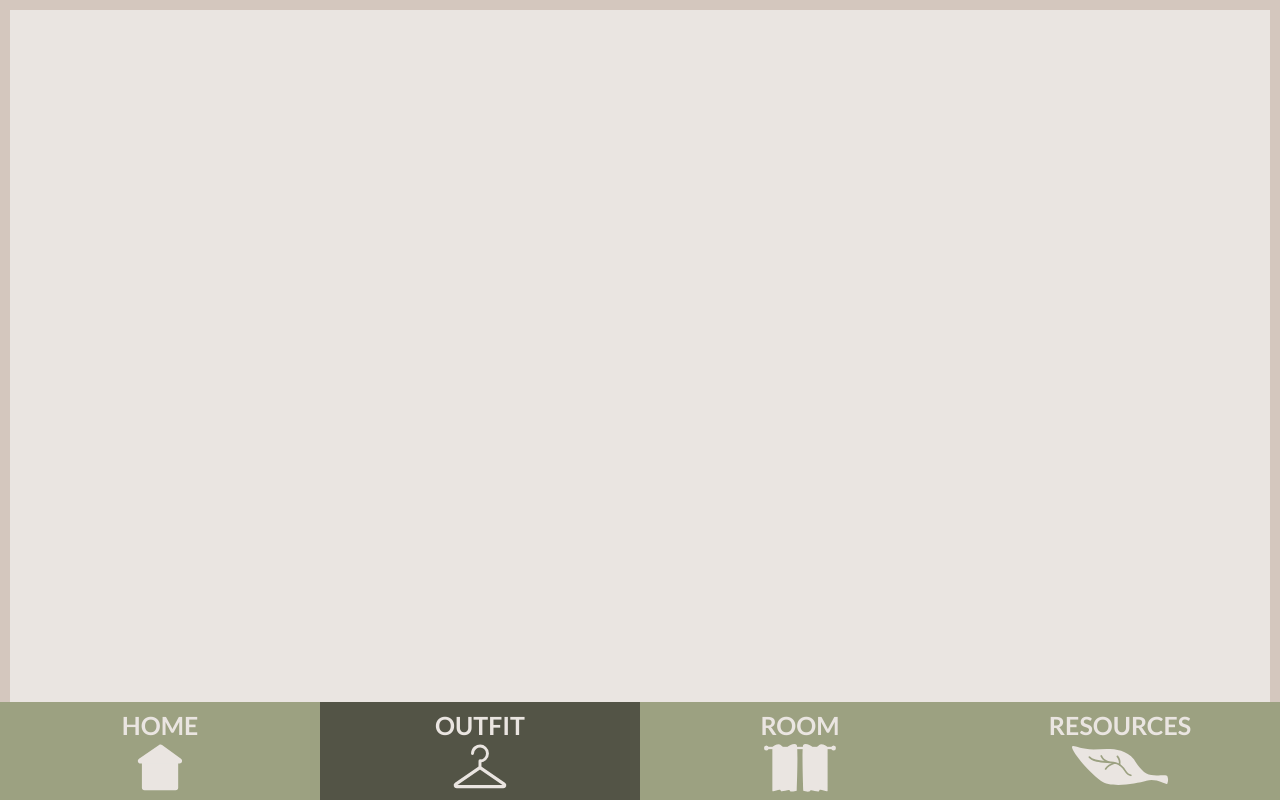
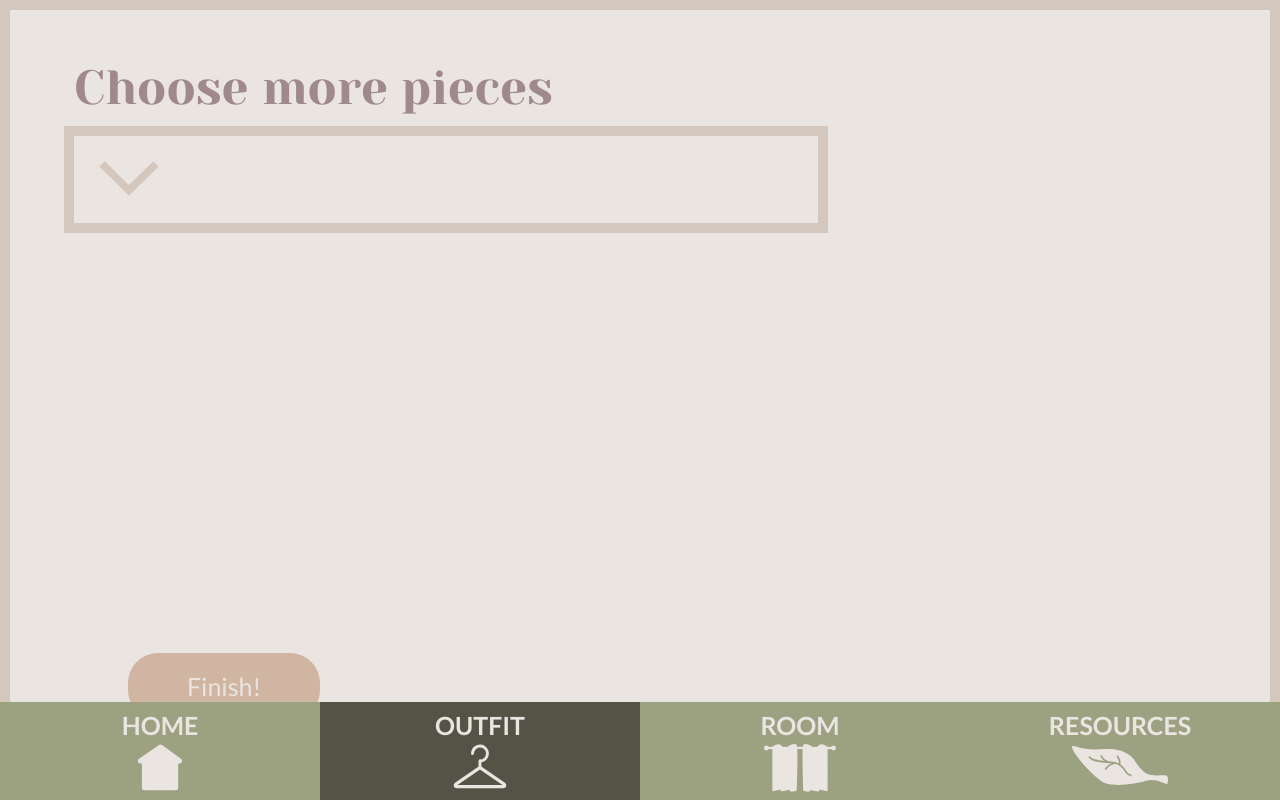
Before and after one commit to david0han/fitting-room, a Django app: page /fittingroom/select-custom in a window 1280 px wide. Run offline with Django 3.2, Linux system fonts and the light colour scheme; some libraries are stand-ins or nearby versions.

Commit message:
Brandon and Johnny worked on Custom Select

```diff
--- a/finalproject/fittingroom/static/fittingroom/style.css
+++ b/finalproject/fittingroom/static/fittingroom/style.css
@@ -20,6 +20,7 @@ h2 {
   font-family: 'Yeseva One', cursive;
   font-size: 48px;
   color: #9F898E;
+  z-index: -2;
 }
 
 p {
@@ -56,6 +57,11 @@ p {
   height: 480px;
   overflow: auto;
   z-index: 10;
+}
+
+#dropdownn {
+  left: 5%;
+  position: absolute;
 }
 
 .curtain {
@@ -212,3 +218,36 @@ W3 Schools: https://www.w3schools.com/howto/howto_css_custom_checkbox.asp */
 .selectedNav {
   background-color: #535446;
 }
+
+.finButton {
+  background-color: #D0B5A3;
+  color: #EAE5E1;
+  position: fixed;
+  font-size: 25px;
+  font-family: 'Lato';
+  padding: 15px 32px;
+  border: none;
+  text-align: center;
+  left: 10%;
+  bottom: 10%;
+  width: 15%;
+  height: auto;
+  border-radius: 30px;
+}
+
+.finButton:hover {
+  background-color: #c0a796;
+  color: #EAE5E1;
+  position: fixed;
+  font-size: auto;
+  padding: 15px 32px;
+  border: none;
+}
+.finButton:active {
+  background-color: #c0a796;
+  color: #EAE5E1;
+  position: fixed;
+  font-size: auto;
+  padding: 15px 32px;
+  border: none;
+}
--- a/finalproject/fittingroom/templates/fittingroom/select-custom.html
+++ b/finalproject/fittingroom/templates/fittingroom/select-custom.html
@@ -10,7 +10,69 @@
 
     <body>
       <div id="main-content" class="d-flex flex-column">
+        <div id ="dropdownn"><d
+iv id="drop-flex" class="d-flex flex-column">
+          <h2>Choose more pieces</h2>
+          <div id="menu" class="cover dropdown d-flex flex-column">
 
+            <div class="icons">
+              <img src= "{% static 'images/down-arrow.svg' %}" onClick="toggleStyles()">
+            </div>
+            <div id="options" class="style-content hidden d-flex flex-row">
+              <div class="checklist-holder">
+                <label class="container">
+                  <p>Hat</p>
+                  <input type="checkbox" checked="checked">
+                  <span class="checkmark"></span>
+                </label>
+                <label class="container">
+                  <p>Glasses</p>
+                  <input type="checkbox">
+                  <span class="checkmark"></span>
+                </label>
+                <label class="container">
+                  <p>Bracelet</p>
+                  <input type="checkbox">
+                  <span class="checkmark"></span>
+                </label>
+                <label class="container">
+                  <p>Outer Layer</p>
+                  <input type="checkbox">
+                  <span class="checkmark"></span>
+                </label>
+                <label class="container">
+                  <p>Dress</p>
+                  <input type="checkbox">
+                  <span class="checkmark"></span>
+                </label>
+                <label class="container">
+                  <p>Shirt</p>
+                  <input type="checkbox">
+                  <span class="checkmark"></span>
+                </label>
+                <label class="container">
+                  <p>Pants</p>
+                  <input type="checkbox">
+                  <span class="checkmark"></span>
+                </label>
+                <label class="container">
+                  <p>Footware</p>
+                  <input type="checkbox">
+                  <span class="checkmark"></span>
+                </label>
+              </div>
+              <div class="palette-holder">
+                <!-- palettes -->
+                <li>this is filler text</li>
+                <li>this is filler text</li>
+              </div>
+          </div>
+          </div>
+        </div>
+      </div>
+        <a class="btn finButton" href="room" role="button">
+            Finish!
+        </a>
       </div>
 
       <div class="container-flex">
@@ -34,5 +96,6 @@
         </div>
       </div>
 
+      <script type="text/javascript" src="{% static 'fittingroom/script.js' %}"></script>
     </body>
 </html>
```
Also changed, not shown: 4 other files.
